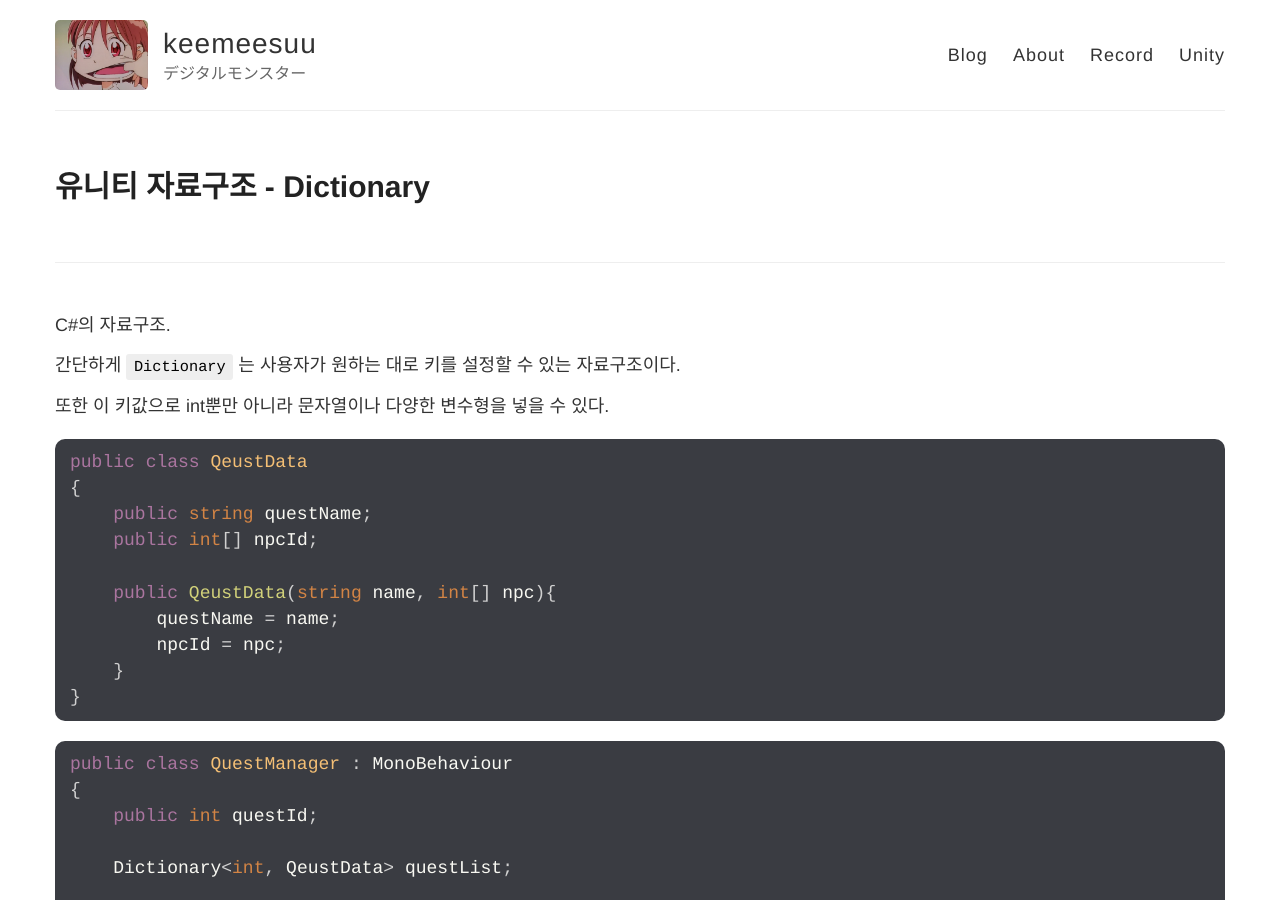
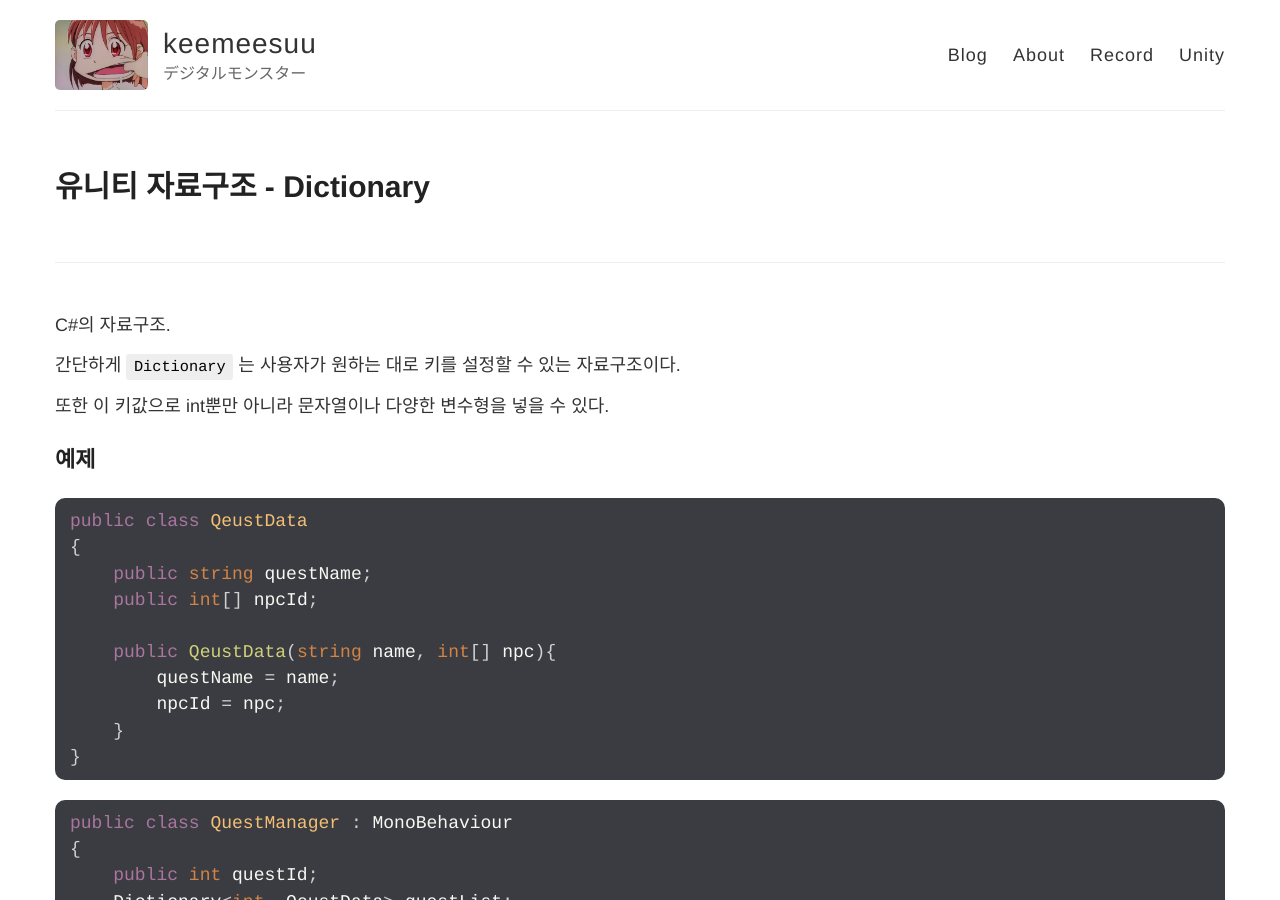
Before and after one commit to keemeesuu/keemeesuu.github.io, a Jekyll site: the page built from _posts/dev/Unity/2021-01-29-Unity자료구조.md, in a window 1280 px wide and 900 px high. Built offline with Jekyll 4.4.1, drawn with Linux system fonts in a browser that asks for light colours.

Commit message:
Update 2021-01-29-Unity자료구조.md

````diff
--- a/_posts/dev/Unity/2021-01-29-Unity자료구조.md
+++ b/_posts/dev/Unity/2021-01-29-Unity자료구조.md
@@ -16,6 +16,8 @@ C#의 자료구조.
 또한 이 키값으로 int뿐만 아니라 문자열이나 다양한 변수형을 넣을 수 있다.
 
 
+### 예제
+
 ```c#
 public class QeustData
 {
@@ -33,7 +35,6 @@ public class QeustData
 public class QuestManager : MonoBehaviour
 {
     public int questId;
-
     Dictionary<int, QeustData> questList;
 
     void Awake(){
````
